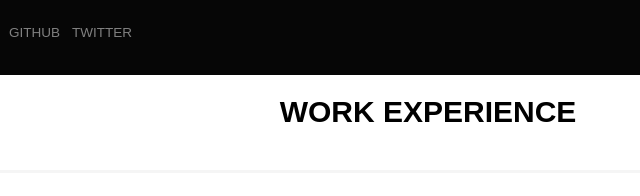
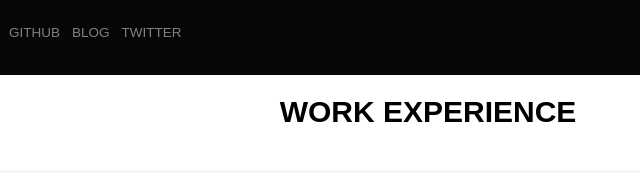
Before and after one commit to justinmtech/Portfolio, a plain HTML site: page experience.html in a window 1280 px wide. Shown: the top 196 px of the page, 212-852 px from the left. Drawn offline with Linux system fonts and the light colour scheme.

Commit message:
Added blog link to substack

```diff
--- a/experience.html
+++ b/experience.html
@@ -22,6 +22,9 @@
 					</div>
 					<div class="nav-link-wrapper">
 						<a href="https://github.com/justinmtech" target="_blank">Github</a>
+					</div>
+					<div class="nav-link-wrapper">
+						<a href="https://justinmitchell.substack.com/" target="_blank">Blog</a>
 					</div>
 					<div class="nav-link-wrapper">
 						<a href="https://twitter.com/jamm_affinity" target="_blank">Twitter</a>
```
Also changed, not shown: index.html (+3 -0 lines).
